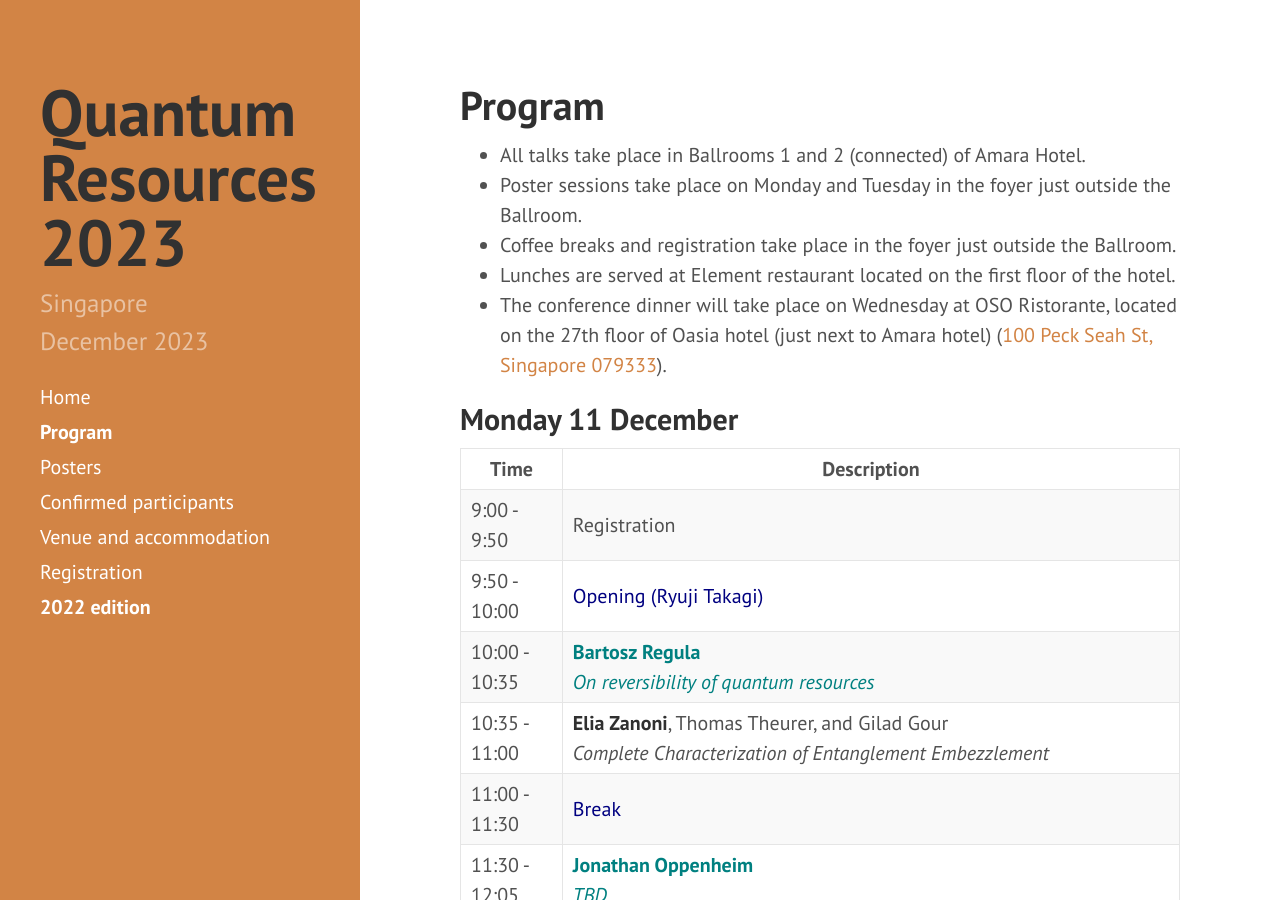
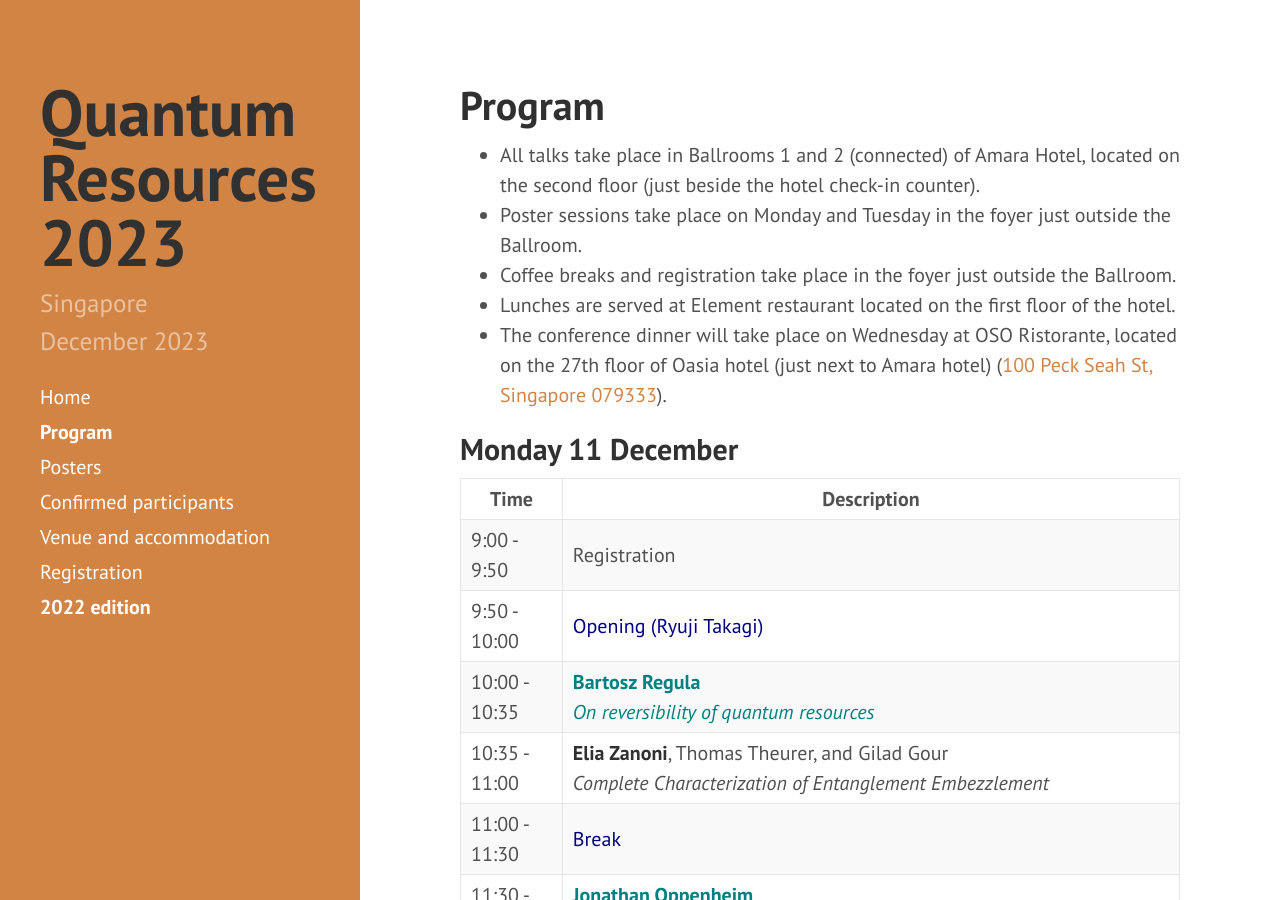
Before and after one commit to RyujiPat2/RyujiPat2.github.io, a Jekyll site: the page built from program.md, in a window 1280 px wide and 900 px high. Built offline with Jekyll 4.4.1, drawn with Linux system fonts in a browser that asks for light colours; nearby versions of some CDN libraries.

Commit message:
Update program.md

```diff
--- a/program.md
+++ b/program.md
@@ -4,7 +4,7 @@ title: Program
 order: 2
 ---
 
-- All talks take place in Ballrooms 1 and 2 (connected) of Amara Hotel.
+- All talks take place in Ballrooms 1 and 2 (connected) of Amara Hotel, located on the second floor (just beside the hotel check-in counter).
 - Poster sessions take place on Monday and Tuesday in the foyer just outside the Ballroom.
 - Coffee breaks and registration take place in the foyer just outside the Ballroom.
 - Lunches are served at Element restaurant located on the first floor of the hotel.
```
